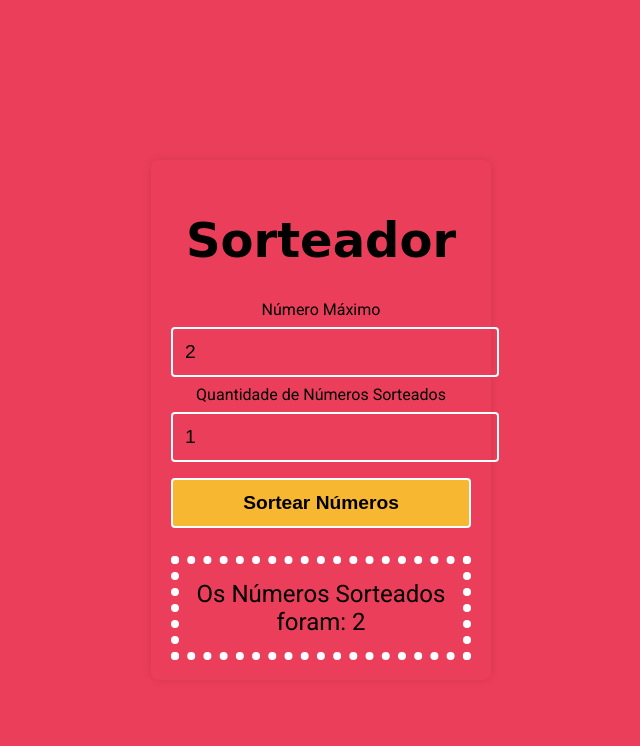
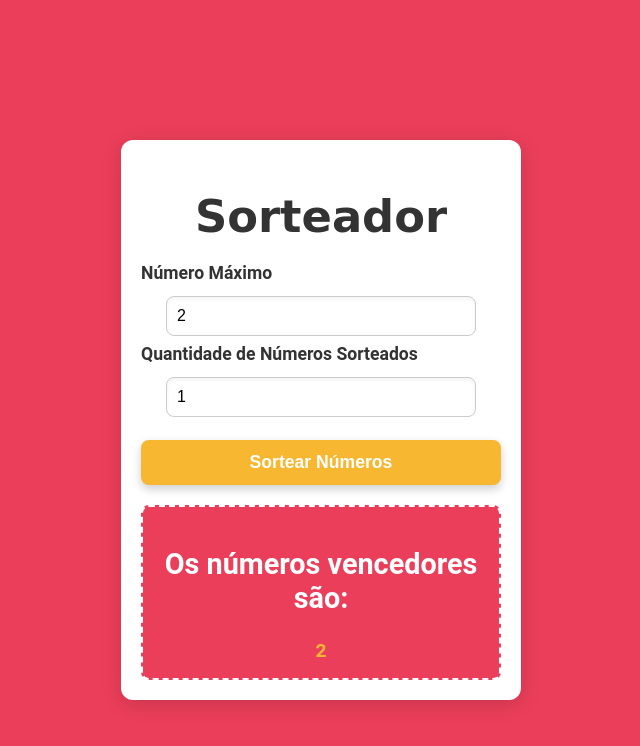
Before and after one commit to dinhonobre/sorte, a plain HTML site: page index.html in a window 1280 px wide. Both pictures are taken after a click on the button "Sortear Números". Shown: the whole page, without its empty margins (319-959 px from the left). Drawn offline with Linux system fonts and the light colour scheme.

Commit message:
second commit

```diff
--- a/index.html
+++ b/index.html
@@ -1,80 +1,153 @@
 <!DOCTYPE html>
-<html lang="en">
-<head>
-    <meta charset="UTF-8">
-    <meta name="viewport" content="width=device-width, initial-scale=1.0">
-    <title>Sorteador</title>
-</head>
-<body>
-    <!DOCTYPE html>
 <html lang="pt-BR">
 <head>
     <meta charset="UTF-8">
     <meta name="viewport" content="width=device-width, initial-scale=1.0">
-    <title>Sorteador</title>
-    <link href="https://fonts.googleapis.com/css2?family=Lobster+Two:wght@400;700&family=Roboto:wght@400;700&display=swap" rel="stylesheet">
+    <title>Sorteador Responsivo</title>
     <style>
-        @fontePrincipal: Roboto, sans-serif;
-        @fonteDoTitulo: Lobster, cursive;
-        @corDoTexto:#fff;
-        @corDeFundo: #eb3e5a;
+        /* Variáveis globais */
+        :root {
+            --fonte-principal: 'Roboto', sans-serif;
+            --fonte-titulo: 'Lobster', cursive;
+            --cor-texto: #ffffff;
+            --cor-fundo: #eb3e5a;
+            --cor-botao: #f7b731;
+            --cor-input: #ffffff;
+            --cor-borda-input: #cccccc;
+            --sombra: rgba(0, 0, 0, 0.15);
+        }
 
+        /* Estilo geral */
         body {
-            background-color: #eb3e5a;
-            font-family: Roboto, sans-serif;
+            background-color: var(--cor-fundo);
+            font-family: var(--fonte-principal);
             margin: 0;
             padding: 20px;
             display: flex;
             justify-content: center;
             align-items: center;
             height: 100vh;
+            color: var(--cor-texto);
         }
 
         h1 {
-            font-family: Lobster, cursive;
-            font-size: 3em;
+            font-family: var(--fonte-titulo);
+            font-size: 2.8em;
             font-weight: bold;
             text-align: center;
+            margin-bottom: 20px;
         }
 
         .calculadora {
+            background: #ffffff;
             padding: 20px;
-            border-radius: 8px;
-            box-shadow: 0 0 10px rgba(0, 0, 0, 0.1);
-            width: 300px;
+            border-radius: 12px;
+            box-shadow: 0 4px 20px var(--sombra);
+            width: 100%;
+            max-width: 360px;
             text-align: center;
+            color: #333333;
         }
 
-        input, select, button {
-            width: 100%;
-            padding: 12px;
+        label {
+            font-size: 1.1em;
+            font-weight: bold;
+            margin-bottom: 5px;
+            display: block;
+            text-align: left;
+        }
+
+        input {
+            width: 80%;
+            padding: 10px;
             margin: 8px 0;
-            font-size: 1.2em;
-            border: 2px solid #fff;
-            border-radius: 4px;
-            background-color: transparent;
-            color: #000;
+            font-size: 1em;
+            border: 1px solid var(--cor-borda-input);
+            border-radius: 8px;
+            background-color: var(--cor-input);
+            box-shadow: inset 0 2px 4px rgba(0, 0, 0, 0.05);
         }
 
         button {
-            background-color: #f7b731;
+            width: 100%;
+            padding: 12px;
+            margin-top: 15px;
+            font-size: 1.1em;
+            font-weight: bold;
+            border: none;
+            border-radius: 8px;
+            background-color: var(--cor-botao);
+            color: #ffffff;
             cursor: pointer;
-            font-weight: bold;
+            box-shadow: 0 4px 10px rgba(0, 0, 0, 0.2);
+            transition: background-color 0.3s ease, transform 0.2s ease;
+        }
+
+        button:hover {
+            background-color: #e0a123;
+            transform: scale(1.02);
+        }
+
+        button:active {
+            transform: scale(0.98);
         }
 
         .resultado {
             display: none;
-            color: #000;
+            background: var(--cor-fundo);
+            color: var(--cor-texto);
             padding: 16px;
             margin-top: 20px;
-            border: 8px dotted #fff;
-            font-size: 1.5em;
+            border: 2px dashed var(--cor-texto);
+            font-size: 1.2em;
+            border-radius: 8px;
         }
 
+        .resultado span {
+            font-weight: bold;
+            color: var(--cor-botao);
+        }
+
+        /* Responsividade para tablets */
+        @media (max-width: 768px) {
+            h1 {
+                font-size: 2.4em;
+            }
+
+            input, button {
+                font-size: 1em;
+            }
+
+            .resultado {
+                font-size: 1.1em;
+            }
+        }
+
+        /* Responsividade para celulares */
+        @media (max-width: 480px) {
+            body {
+                padding: 10px;
+            }
+
+            h1 {
+                font-size: 2em;
+            }
+
+            .calculadora {
+                padding: 15px;
+            }
+
+            input, button {
+                font-size: 0.9em;
+            }
+
+            .resultado {
+                font-size: 1em;
+            }
+        }
     </style>
 </head>
 <body>
-
     <div class="calculadora">
         <h1>Sorteador</h1>
         <form id="form-sorteador">
@@ -87,50 +160,34 @@
             <button type="submit">Sortear Números</button>
         </form>
 
-        <div class="resultado">
-            Os Números Sorteados foram: <span id="resultado-valor"></span>
+        <div class="resultado" id="resultado">
+            <div><h2>Os números vencedores são:</h2></div> <span id="resultado-valor"></span>
         </div>
     </div>
 
     <script>
-        document.addEventListener('DOMContentLoaded', function() {
-            document.getElementById('form-sorteador').addEventListener('submit', function(event) {
-                event.preventDefault();
+        document.getElementById('form-sorteador').addEventListener('submit', function (event) {
+            event.preventDefault();
 
-                let numeroMaximo = parseInt(document.getElementById('numero-maximo').value);
-                let quantidade = parseInt(document.getElementById('quantidade').value);
+            const numeroMaximo = parseInt(document.getElementById('numero-maximo').value);
+            const quantidade = parseInt(document.getElementById('quantidade').value);
 
-                // Garantir que a quantidade não seja maior que o número máximo
-                if (quantidade > numeroMaximo) {
-                    alert('A quantidade de números sorteados não pode ser maior que o número máximo!');
-                    return;
+            if (quantidade > numeroMaximo) {
+                alert('A quantidade de números sorteados não pode ser maior que o número máximo.');
+                return;
+            }
+
+            const numerosSorteados = [];
+            while (numerosSorteados.length < quantidade) {
+                const numero = Math.floor(Math.random() * numeroMaximo) + 1;
+                if (!numerosSorteados.includes(numero)) {
+                    numerosSorteados.push(numero);
                 }
+            }
 
-                // Criar uma lista de números de 1 até o número máximo
-                let numerosDisponiveis = [];
-                for (let i = 1; i <= numeroMaximo; i++) {
-                    numerosDisponiveis.push(i);
-                }
-
-                let numerosSorteados = [];
-
-                // Sortear os números sem repetição
-                for (let i = 0; i < quantidade; i++) {
-                    let indiceAleatorio = Math.floor(Math.random() * numerosDisponiveis.length);
-                    let numeroSorteado = numerosDisponiveis[indiceAleatorio];
-                    numerosSorteados.push(numeroSorteado);
-                    numerosDisponiveis.splice(indiceAleatorio, 1); // Remove o número sorteado
-                }
-
-                // Exibir os números sorteados
-                document.getElementById('resultado-valor').innerText = numerosSorteados.join(', ');
-                document.querySelector('.resultado').style.display = 'block';
-            });
+            document.getElementById('resultado-valor').textContent = numerosSorteados.join(', ');
+            document.getElementById('resultado').style.display = 'block';
         });
     </script>
-
 </body>
 </html>
-
-</body>
-</html>
```
